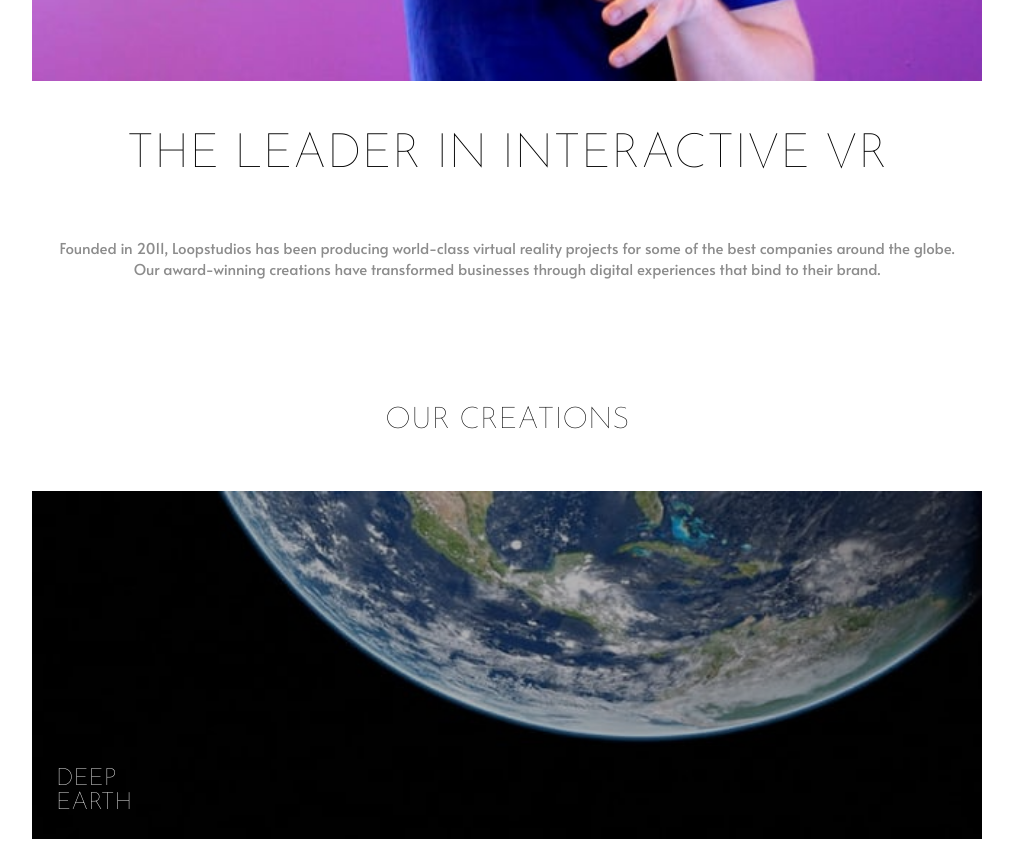
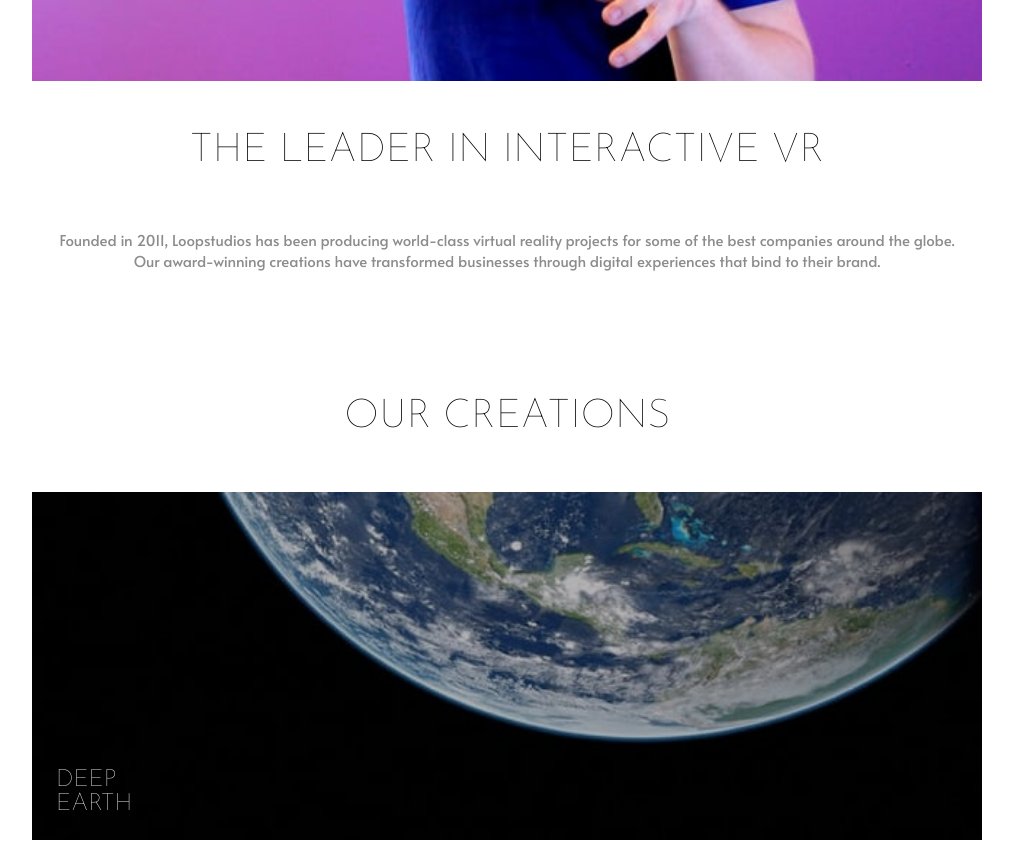
Before and after one commit to michaelrlai88/loopstudios-landing-page-main, a React (Create React App) app in the folder client/: page / in a window 1280 px wide. Shown: the part 1380-2222 px from the top of the page, without its empty margins (133-1146 px from the left). Built offline with nearby package versions, Linux system fonts and the light colour scheme.

Commit message:
updated main

```diff
--- a/client/src/components/Main.js
+++ b/client/src/components/Main.js
@@ -90,12 +90,15 @@ const Title = styled.div`
   text-transform: uppercase;
   font-family: 'Josefin Sans', sans-serif;
   font-weight: 100;
-  font-size: 48px;
+  font-size: 40px;
   margin-bottom: 30px;
   @media screen and (max-width: 1439px) {
     text-align: center;
     margin-bottom: 32px;
   }
+  @media screen and (min-width: 1440px) {
+    font-size: 48px;
+  } ;
 `;
 
 const Para = styled.div`
@@ -107,7 +110,13 @@ const Para = styled.div`
   }
 `;
 
-const Creations = styled.div``;
+const Creations = styled.div`
+  @media screen and (max-width: 1439px) {
+    margin-bottom: 34px;
+  }
+`;
+
+const CreationsTitleContainer = styled.div``;
 
 const CreationsTitle = styled.div`
   text-align: center;
@@ -115,8 +124,11 @@ const CreationsTitle = styled.div`
   text-transform: uppercase;
   font-family: 'Josefin Sans', sans-serif;
   font-weight: 100;
-  font-size: 30px;
+  font-size: 40px;
   margin-bottom: 55px;
+  @media screen and (min-width: 1440px) {
+    font-size: 48px;
+  }
 `;
 
 const CreationsLinksMobile = styled.div`
@@ -169,17 +181,41 @@ const CreationsLinksDesktop = styled.div`
     bottom: 44px;
     left: 24px;
   }
+
   img {
     width: 255px;
-    filter: brightness(0.7);
+    filter: brightness(0.5);
     display: block;
-    padding-bottom: 24px;
+    margin-bottom: 24px;
     position: relative;
   }
 
   @media screen and (min-width: 1440px) {
     display: flex;
     flex-wrap: wrap;
+  }
+`;
+
+const ButtonMobileContainer = styled.div`
+  display: none;
+  justify-content: center;
+  margin-bottom: 95px;
+  @media screen and (max-width: 1439px) {
+    display: flex;
+  }
+`;
+
+const ButtonMobile = styled.button`
+  font-family: 'Alata', sans-serif;
+  text-transform: uppercase;
+  border: 1px solid ${black};
+  background: transparent;
+  padding: 10px 20px;
+  font-size: 16px;
+  letter-spacing: 5px;
+
+  &:hover {
+    cursor: pointer;
   }
 `;
 
@@ -205,7 +241,9 @@ const Main = () => {
           </Text>
         </Banner>
         <Creations>
-          <CreationsTitle>Our creations</CreationsTitle>
+          <CreationsTitleContainer>
+            <CreationsTitle>Our creations</CreationsTitle>
+          </CreationsTitleContainer>
           <CreationsLinksMobile>
             <div>
               <h3>Deep earth</h3>
@@ -259,6 +297,7 @@ const Main = () => {
           <CreationsLinksDesktop>
             <div>
               <h3>Deep earth</h3>
+
               <a href='/'>
                 <img src={deepEarthDesktop} alt='' />
               </a>
@@ -307,6 +346,9 @@ const Main = () => {
             </div>
           </CreationsLinksDesktop>
         </Creations>
+        <ButtonMobileContainer>
+          <ButtonMobile>See all</ButtonMobile>
+        </ButtonMobileContainer>
       </Contents>
     </MainContainer>
   );
```
